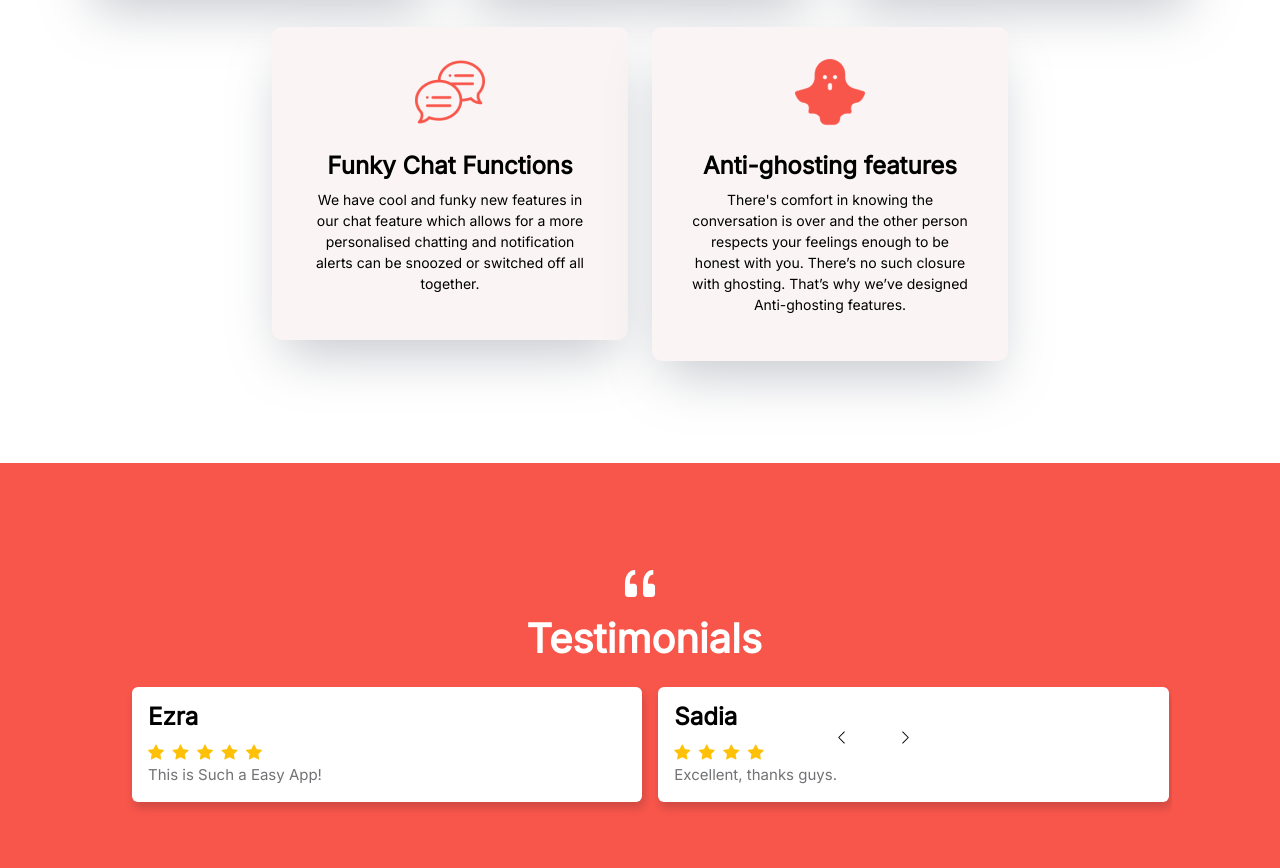
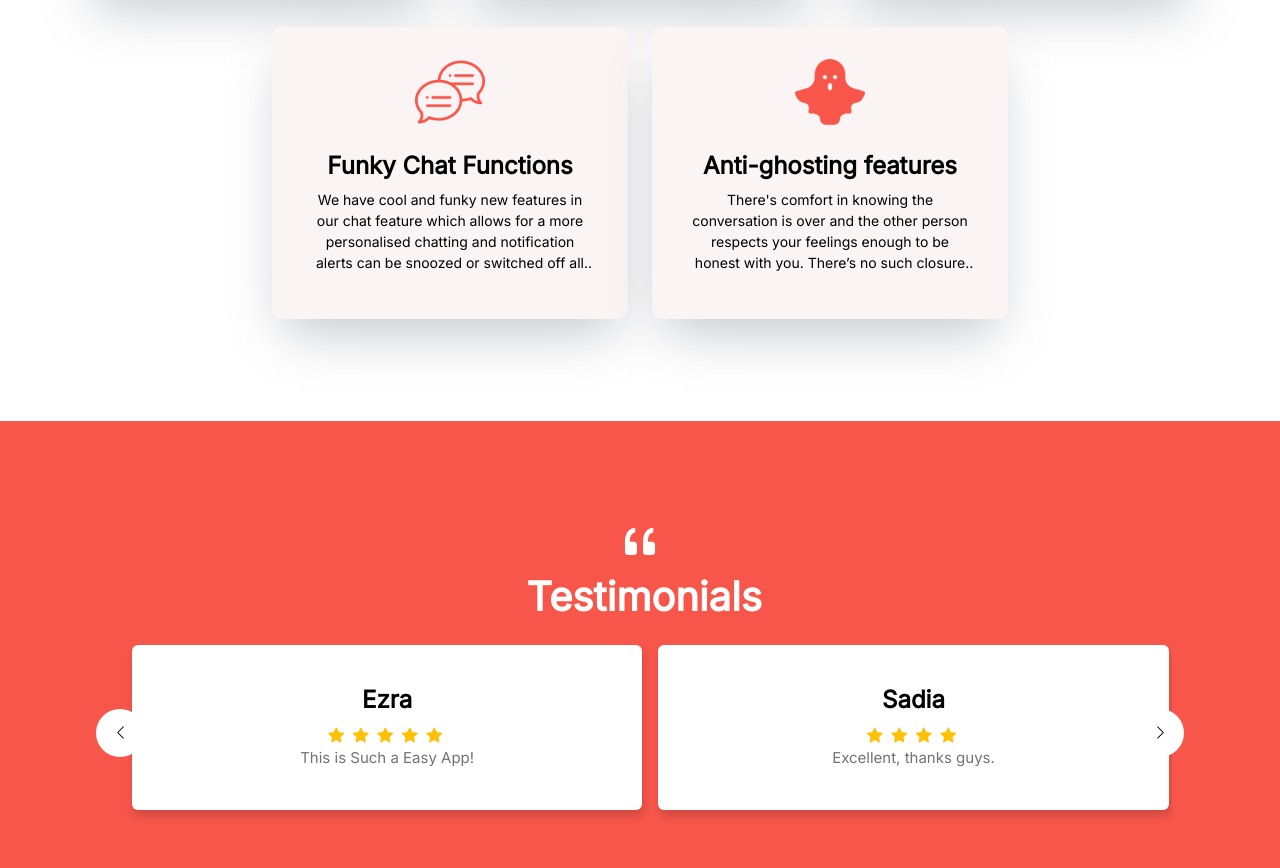
Before and after one commit to devFarhan3/kindly-website, a plain HTML site: page index.html in a window 1280 px wide. Shown: the part 1952-2820 px from the top of the page. Drawn offline with Linux system fonts and the light colour scheme.

Commit message:
Update kindly.css

```diff
--- a/css/kindly.css
+++ b/css/kindly.css
@@ -912,8 +912,7 @@ a:hover {
 .section_bg_2 {
   padding: 30px 35px;
   border-radius: 10px;
-  text-align: center;
-/*   height: 330px; */
+  text-align: center
 }
 
 @media screen and (max-width:480px) {
@@ -1042,7 +1041,7 @@ a:hover {
   width: 3em;
   height: 3em;
   border-radius: 50%;
-  top: 60%;
+  top: 70%;
   transform: translateY(-50%)
 }
 
@@ -1069,21 +1068,22 @@ a:hover {
     position: absolute;
     right: 0;
     transform: translateY(-50%);
-    left: 45.1em;
-    top: 180px
+    /* left: 45.1em;
+    top: 180px */
   }
 
-  .carousel-control-next {
+  /* .carousel-control-next {
     left: 49.1em;
     top: 180px
-  }
+  } */
 }
 
 .contact-section {
-  background-image: url(../images/contact_us.png);
+  /* background-image: url(../images/contact_us.png); */
   background-position: center;
   background-size: cover;
-  background-repeat: no-repeat
+  background-repeat: no-repeat;
+  background-color: #F2F0F1;
 }
 
 .contact-section h5 {
@@ -1162,6 +1162,19 @@ a:hover {
   display: none;
 }
 
+.carousel-item>.card {
+  padding: 25px 35px;
+  text-align: center;
+}
+
+.fc_chats>p {
+  overflow: hidden;
+  display: -webkit-box;
+  -webkit-line-clamp: 4;
+  -webkit-box-orient: vertical;
+
+}
+
 @media only screen and (max-width:600px) {
   h2 {
     font-size: 25px
```
